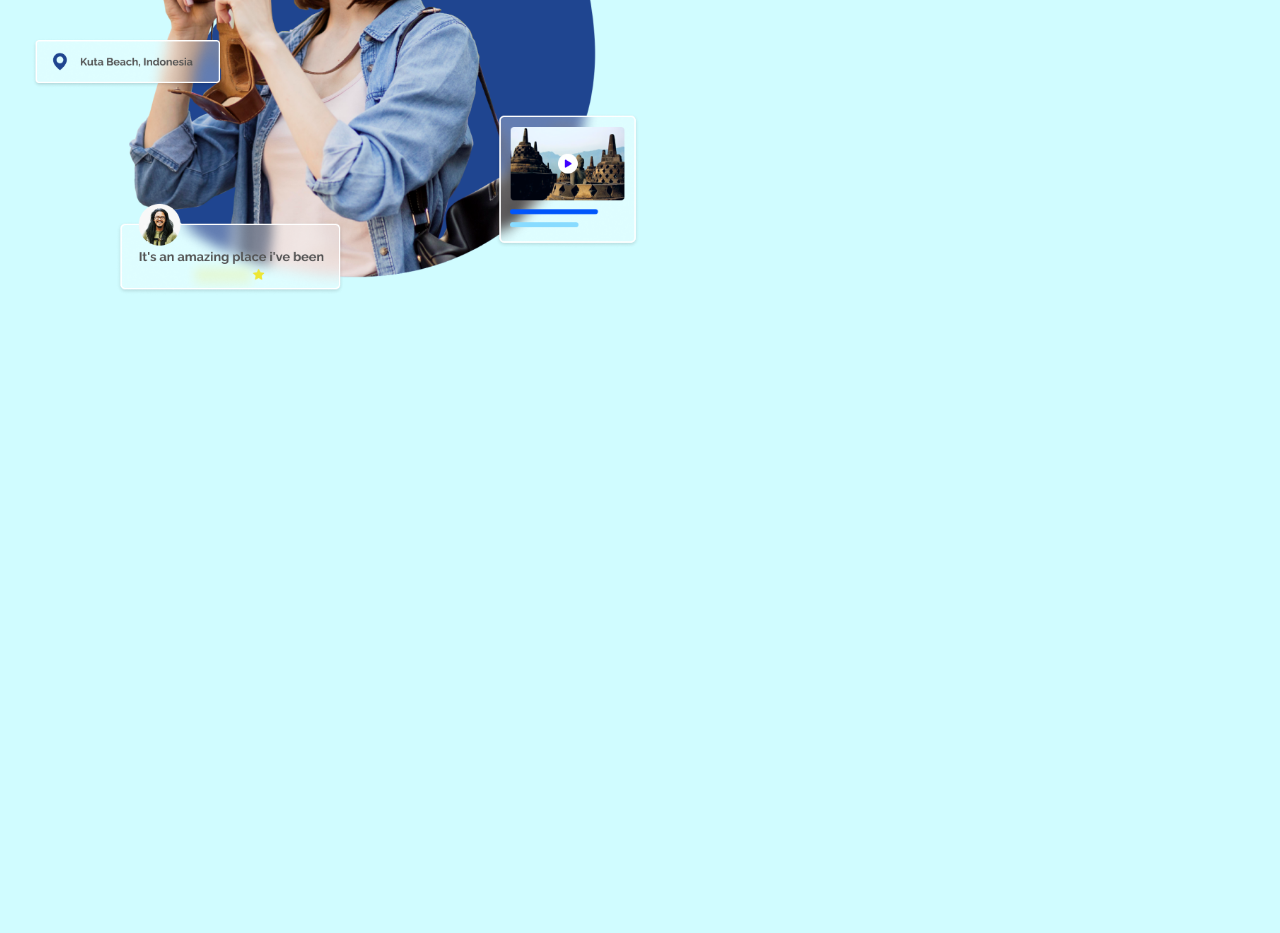
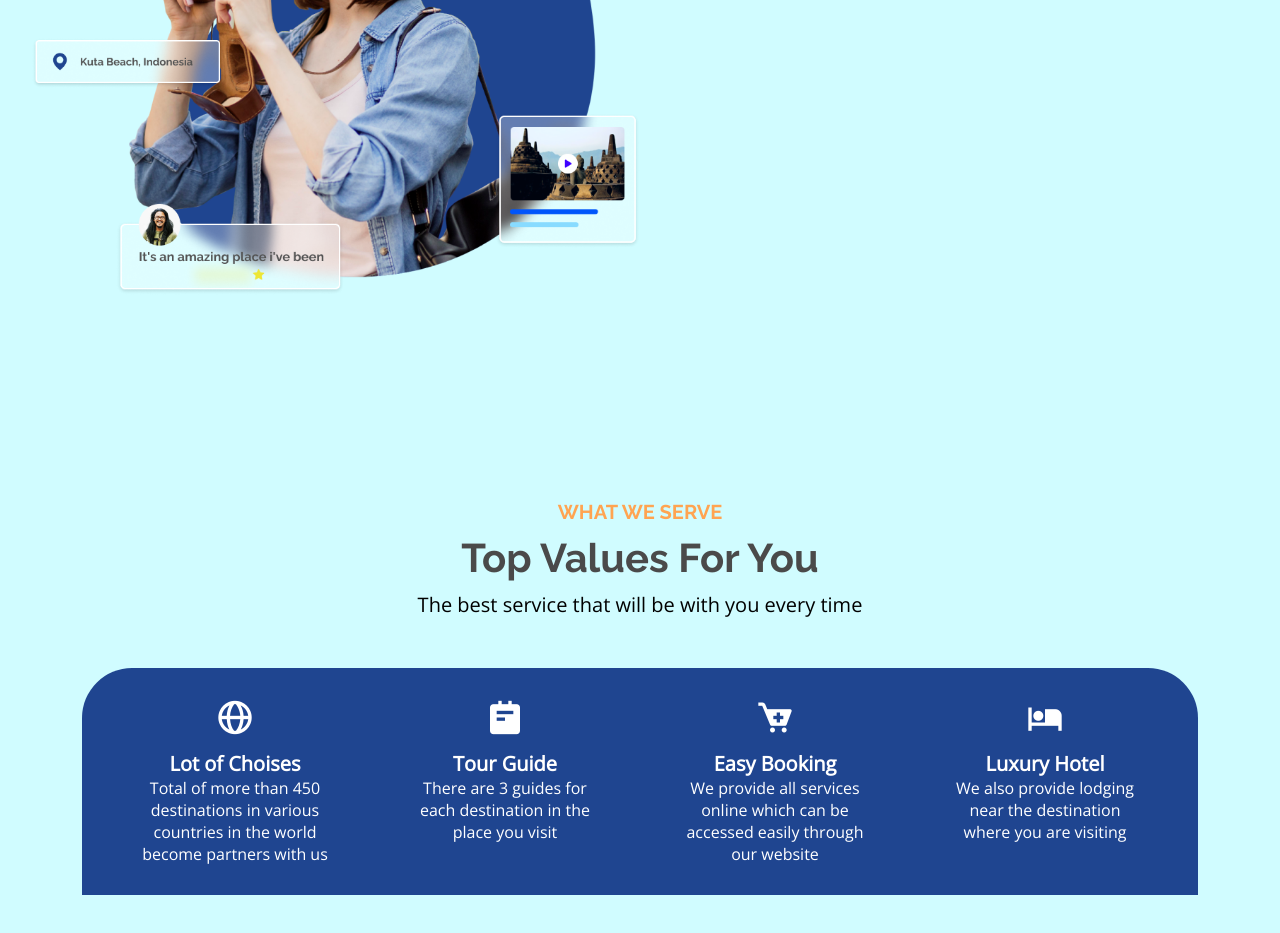
Before and after one commit to ranggasuryap15/touravel, a plain HTML site: page index.html in a window 1280 px wide. Shown: the part 999-1932 px from the top of the page. Before the commit the page ends 1299 px from the top, so only its background shows below. Drawn offline with nearby package versions, Linux system fonts and the light colour scheme.

Commit message:
menambahkan section list service

```diff
--- a/assets/css/style.css
+++ b/assets/css/style.css
@@ -255,6 +255,91 @@ section {
 
 /* Home End */
 
+
+/* Service Start */
+
+.service .service-wrapper {
+    margin: auto;
+}
+
+.service-wrapper .row1 {
+    text-align: center;
+}
+
+.service-wrapper .label-service {
+    font-size: 20px;
+    font-family: var(--heading-font);
+    font-weight: 700;
+    text-transform: uppercase;
+    color: var(--second-color);
+}
+
+.service-wrapper .heading-service {
+    font-size: 40px;
+    font-family: var(--heading-font);
+    font-weight: 700;
+    color: #4a4a4a;
+    margin: 10px 0;
+}
+
+.service-wrapper .subheading-service {
+    font-size: 20px;
+}
+
+.service-wrapper .row2 {
+    margin: 50px;
+    background-color: var(--main-color);
+    color: #fff;
+    display: flex;
+    justify-content: center;
+    flex-wrap: wrap;
+    gap: 20px;
+    border-radius: 50px 50px 0 0;
+}
+
+.row2 .box-service {
+    position: relative;
+    max-width: 250px;
+    text-align: center;
+    padding: 30px;
+}
+
+.box-service i {
+    font-size: 2.5rem;
+}
+
+.box-service h3 {
+    font-size: 20px;
+    margin-top: 10px;
+}
+
+.box-service .btn-learn {
+    position: absolute;
+    bottom: 0;
+    left: 0;
+    width: 100%;
+    height: 125%;
+    background-color: orange;
+    display: flex;
+    justify-content: center;
+    align-items: center;
+    border-radius: 50px 50px 0 0;
+    clip-path: polygon(0 100%, 100% 100%, 100% 100%, 0% 100%);
+    transition: .4s ease-in-out;
+}
+
+.box-service:hover .btn-learn {
+    clip-path: polygon(0 100%, 100% 100%, 100% 0, 0 0);
+    transition: .4s ease-in-out;
+}
+
+.btn-learn a {
+    color: #fff;
+}
+
+
+/* Service End */
+
 @media screen and (max-width: 991px) {
     .nav-wrapper .menu-wrapper .menu {
         gap: 50px;
--- a/index.html
+++ b/index.html
@@ -98,6 +98,52 @@
         </div>
     </section>
 
+    <!-- Service Start -->
+    <section class="service">
+        <div class="container service-wrapper">
+            <div class="row1">
+                <p class="label-service">What we serve</p>
+                <h1 class="heading-service">Top Values For You</h1>
+                <p class="subheading-service">The best service that will be with you every time</p>
+            </div>
+            <div class="row2">
+                <div class="box-service">
+                    <i class='bx bx-globe'></i>
+                    <h3>Lot of Choises</h3>
+                    <p>Total of more than 450 destinations in various countries in the world become partners with us</p>
+                    <div class="btn-learn">
+                        <a href="#" class="">Learn More</a>
+                    </div>
+                </div>
+                <div class="box-service">
+                    <i class="bx bxs-notepad"></i>
+                    <h3>Tour Guide</h3>
+                    <p>There are 3 guides for each destination in the place you visit</p>
+                    <div class="btn-learn">
+                        <a href="#" class="">Learn More</a>
+                    </div>
+                </div>
+                <div class="box-service">
+                    <i class="bx bxs-cart-add"></i>
+                    <h3>Easy Booking</h3>
+                    <p>We provide all services online which can be accessed easily through our website</p>
+                    <div class="btn-learn">
+                        <a href="#" class="">Learn More</a>
+                    </div>
+                </div>
+                <div class="box-service">
+                    <i class="bx bxs-hotel"></i>
+                    <h3>Luxury Hotel</h3>
+                    <p>We also provide lodging near the destination where you are visiting</p>
+                    <div class="btn-learn">
+                        <a href="#" class="">Learn More</a>
+                    </div>
+                </div>
+            </div>
+        </div>
+    </section>
+    <!-- Service End -->
+
     <script src="assets/js/main.js"></script>
 </body>
 
```
